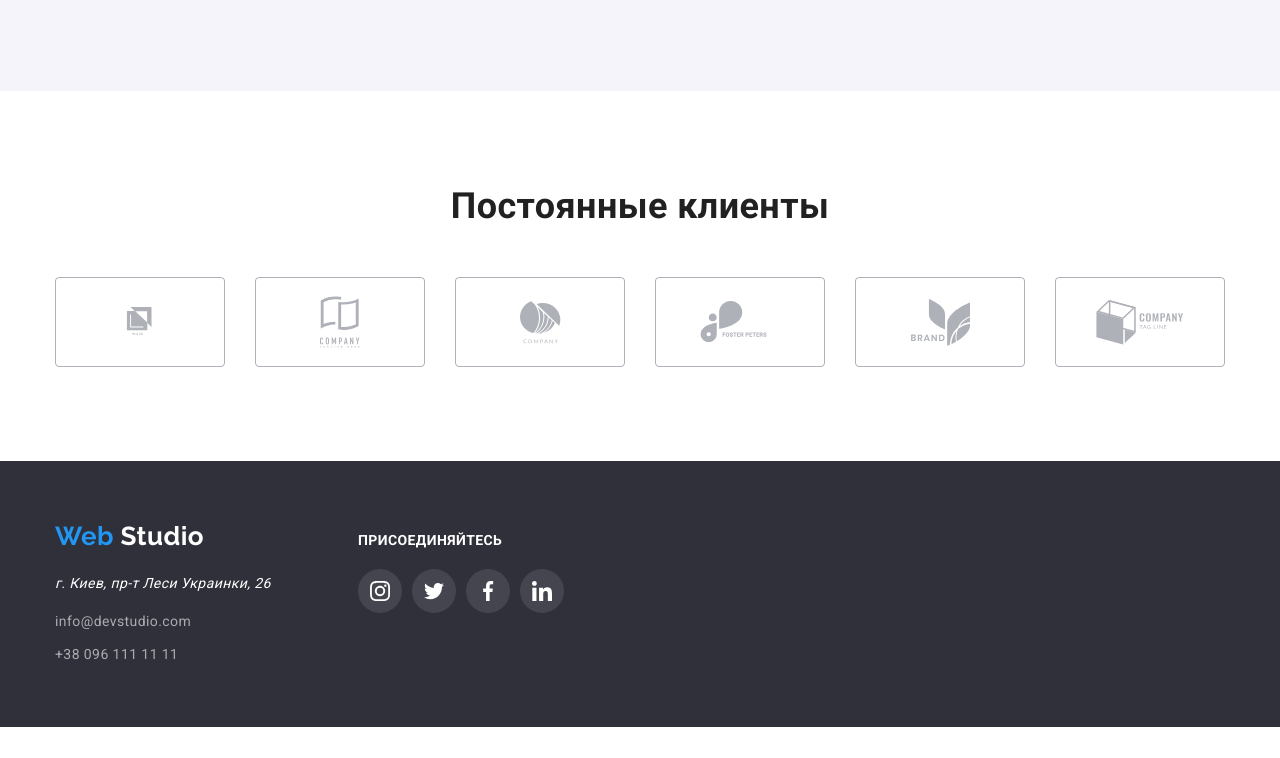
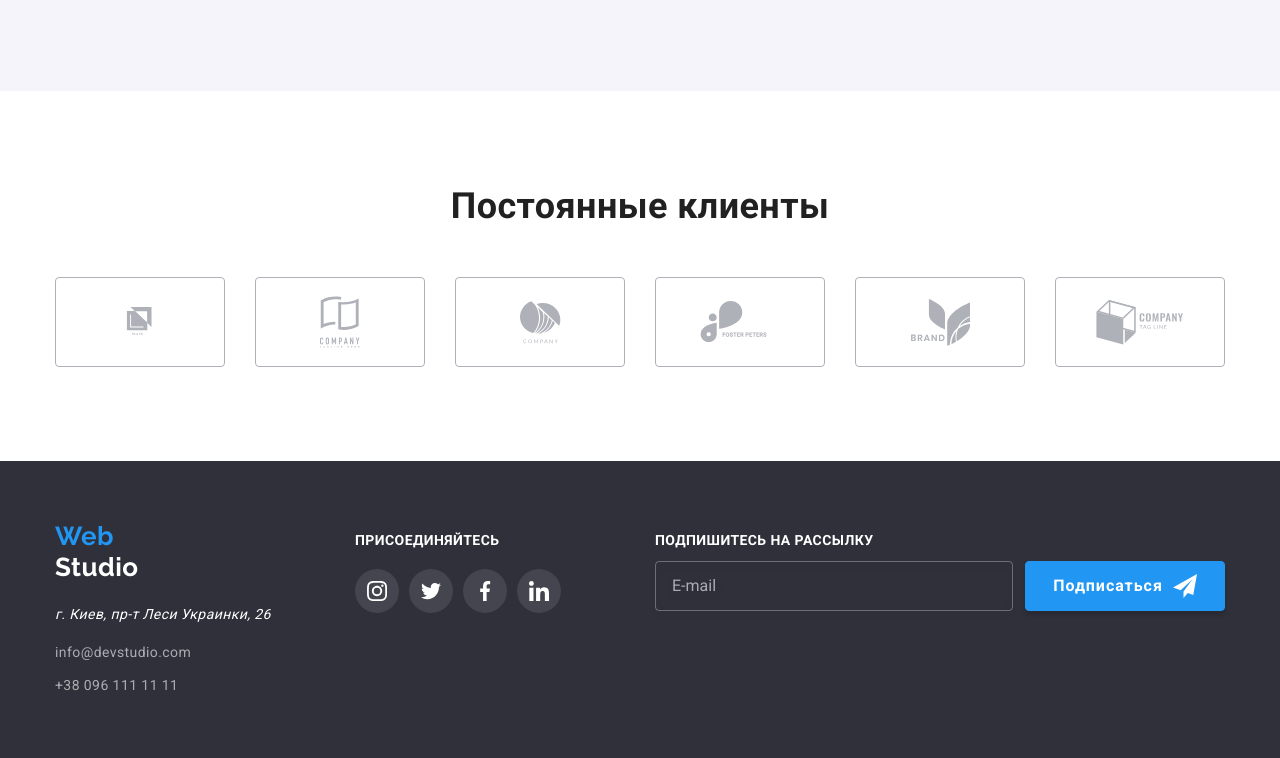
Before and after one commit to Vitalii-Skubii/goit-markup-hw-06, a plain HTML site: page index.html in a window 1280 px wide. Shown: the part 2213-2971 px from the top of the page. Before the commit the page ends 2940 px from the top, so only its background shows below. Drawn offline with Linux system fonts and the light colour scheme.

Commit message:
footer-form
Добавлена форма в футер

```diff
--- a/css/styles.css
+++ b/css/styles.css
@@ -524,6 +524,10 @@ img {
 
 } */
 
+.footer-social {
+  margin-right: 94px;
+}
+
 .footer-social-list {
   display: flex;
   justify-content: space-between;
@@ -556,6 +560,74 @@ img {
   line-height: 1.14;
   text-transform: uppercase;
   color: var(--dark-theme-text-color);
+}
+
+.footer-form-lable {
+  display: block;
+}
+
+.footer-form-lable-wraper {
+  display: flex;
+}
+
+.footer-form {
+}
+
+.footer-form-lable-text {
+  display: block;
+  text-transform: uppercase;
+  color: #fff;
+  font-weight: 700;
+  line-height: 1.14;
+
+  margin-bottom: 12px;
+}
+
+.footer-form-input {
+  width: 358px;
+  background-color: transparent;
+
+  padding-left: 16px;
+  padding-top: 15px;
+  padding-bottom: 15px;
+  margin-right: 12px;
+
+  border: 1px solid rgba(255, 255, 255, 0.3);
+  filter: drop-shadow(0px 4px 4px rgba(0, 0, 0, 0.15));
+  border-radius: 4px;
+}
+
+.footer-form-input::placeholder {
+  font-size: 16px;
+  line-height: 1.25;
+  /* identical to box height, or 125% */
+
+  color: rgba(255, 255, 255, 0.6);
+}
+
+.footer-form-button {
+  display: flex;
+  align-items: center;
+  justify-content: center;
+
+  width: 200px;
+  height: 50px;
+  color: #fff;
+  font-weight: 700;
+  font-size: 16px;
+  line-height: 1.88;
+  /* identical to box height, or 187% */
+
+  letter-spacing: 0.06em;
+
+  background-color: var(--accent-color);
+  border: 1px solid var(--accent-color);
+  box-shadow: 0px 4px 4px rgba(0, 0, 0, 0.15);
+  border-radius: 4px;
+}
+
+.footer-button-icon {
+  margin-left: 10px;
 }
 
 .gallery > .container {
--- a/index.html
+++ b/index.html
@@ -542,6 +542,29 @@
             </li>
           </ul>
         </div>
+        <div class="footer-form">
+          <form>
+            <lable class="footer-form-lable">
+              <span class="footer-form-lable-text"
+                >Подпишитесь на рассылку</span
+              >
+              <div class="footer-form-lable-wraper">
+                <input
+                  class="footer-form-input"
+                  type="email"
+                  name="email"
+                  placeholder="E-mail"
+                />
+                <button class="footer-form-button" type="button">
+                  Подписаться
+                  <svg class="footer-button-icon" width="24" height="24">
+                    <use href="./images/sprite.svg#icon-icon-send"></use>
+                  </svg>
+                </button>
+              </div>
+            </lable>
+          </form>
+        </div>
       </div>
     </footer>
   </body>
```
